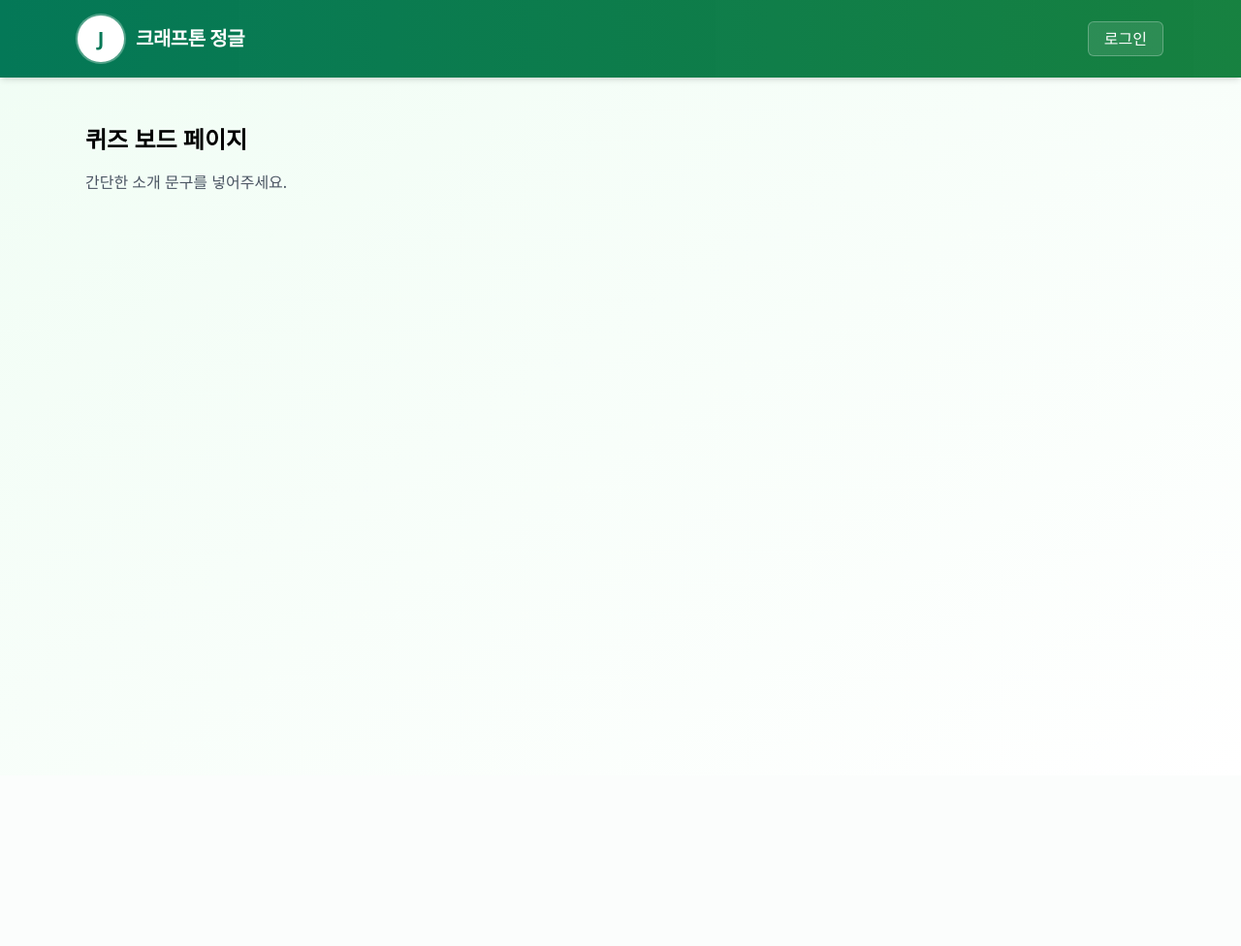
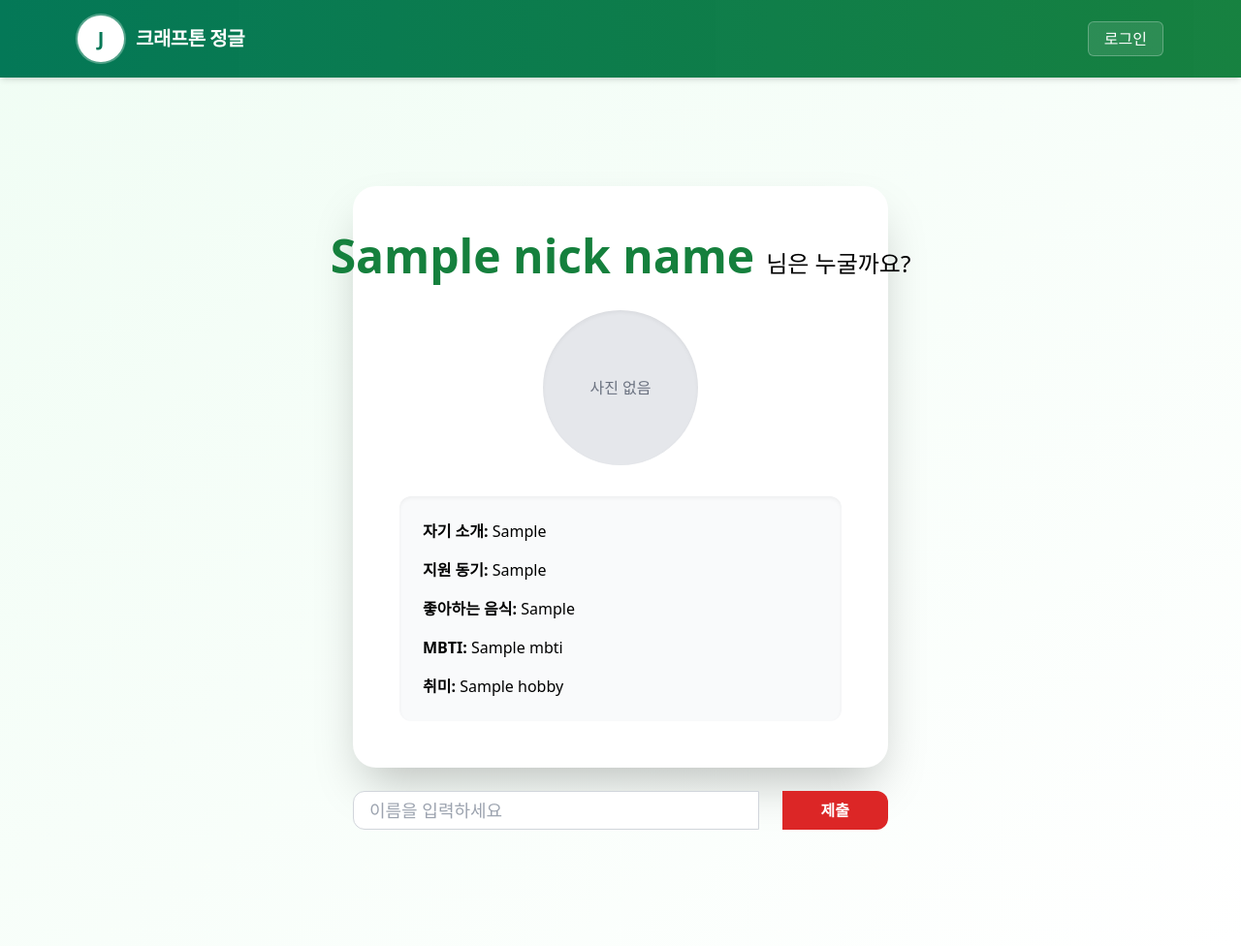
Before and after one commit to Kimhyeog/craftion_jungle_miniproject_team2, a Flask app: template templates/quiz/dashboard.html in a window 1280 px wide. Shown: the whole page at 97% size. Before the commit the page ends 196 px from the top, so only its background shows below. Run offline with Flask 3, Linux system fonts and the light colour scheme; the template is opened without the code that fills it: most values are stand-ins (such as "Sample title", 1, 10 or a date in 2020); some libraries are stand-ins or nearby versions.

Commit message:
250903: quiz & modal 통일'

```diff
--- /dev/null
+++ b/static/dashboard.js
@@ -0,0 +1,27 @@
+document.addEventListener("DOMContentLoaded", () => {
+    const modal = document.getElementById("modal");
+    const modalTitle = document.getElementById("modal-title");
+    const modalMessage = document.getElementById("modal-message");
+    const submitBtn = document.getElementById("submit-btn");
+    const closeBtn = document.getElementById("close-modal");
+    const input = document.querySelector("input[type=text]"); // input 태그 중에서 type="text"인 거 하나 가져오기
+
+    submitBtn.addEventListener("click", () => {
+        const userAnswer = input.value.trim(); // trim ->공백 잘라냄
+        if (userAnswer == correctName)
+        { // 맞추면 이제 안보이게 해야하는데 이걸 어떻게 할지
+            modalTitle.textContent = "🎉 정답입니다!";
+            modalMessage.innerHTML = `${correctName}님을 맞추셨습니다!<br>두 분은 식사를 합시다!!`;
+        }
+        else
+        {
+            modalTitle.textContent = "❌ 오답입니다";
+            modalMessage.textContent = "다시 시도해 보세요!";
+        }
+        modal.classList.remove("hidden"); // 모달 보이기
+    });
+
+    closeBtn.addEventListener("click", () => {
+      modal.classList.add("hidden"); // 모달 숨기기
+    });
+  });
--- a/templates/quiz/dashboard.html
+++ b/templates/quiz/dashboard.html
@@ -1,7 +1,78 @@
 {% extends 'base.html' %}
 {% block content %}
-<section class="space-y-4">
-  <h1 class="text-2xl font-bold">퀴즈 보드 페이지</h1>
-  <p class="text-gray-600">간단한 소개 문구를 넣어주세요.</p>
-</section>
+
+<div class="min-h-screen flex flex-col items-center justify-start pt-16 space-y-6">
+  <!-- 화면의 50% 크기 박스 -->
+  <div class="w-[50%] bg-white rounded-3xl shadow-2xl p-12 flex flex-col items-center">
+
+    <!-- 제목 영역 -->
+    <div class="flex items-end space-x-3 mb-8 whitespace-nowrap">
+      <span class="text-5xl font-extrabold text-green-700">{{ nickName }}</span>
+      <span class="text-2xl text-black">님은 누굴까요?</span>
+    </div>
+
+    <!-- 사진 원형 영역 -->
+    {% if profilePhoto %}
+      <img
+        src="{{ url_for('static', filename=profilePhoto.replace('static/', '')) }}"
+        alt="{{ nickName }}의 프로필 사진"
+        class="w-40 h-40 rounded-full object-cover shadow-lg mb-8"
+      />
+    {% else %}
+      <div class="w-40 h-40 bg-gray-200 rounded-full flex items-center justify-center shadow-inner mb-8">
+        <span class="text-gray-500">사진 없음</span>
+      </div>
+    {% endif %}
+
+    <!-- 추가 정보 영역 (사진 밑에) -->
+    <div class="w-full bg-gray-50 rounded-xl shadow-inner p-6 space-y-4">
+      <p><strong>자기 소개:</strong> {{ selfIntro or "아직 작성 안함" }}</p>
+      <p><strong>지원 동기:</strong> {{ selfMotive or "아직 작성 안함" }}</p>
+      <p><strong>좋아하는 음식:</strong> {{ favoriteFood or "아직 작성 안함" }}</p>
+      <p><strong>MBTI:</strong> {{ mbti or "아직 작성 안함" }}</p>
+      <p><strong>취미:</strong> {{ hobby or "아직 작성 안함" }}</p>
+    </div>
+
+  </div>
+
+  <div class="w-[50%] h-[5vh] flex items-center">
+  <input
+    type="text"
+    placeholder="이름을 입력하세요"
+    class="flex-1 h-full px-4 rounded-l-xl border border-gray-300 text-lg focus:outline-none focus:ring-2 focus:ring-green-500 mr-6"
+  />
+  <button
+    id="submit-btn"
+    type="button"
+    class="h-full px-10 bg-red-600 text-white font-bold rounded-r-xl hover:bg-red-700 transition-colors"
+  >
+    제출
+  </button>
+</div>
+
+  <!-- 모달창 -->
+  <div id="modal" class="fixed inset-0 bg-black bg-opacity-50 flex items-center justify-center hidden">
+    <div class="bg-white rounded-2xl shadow-xl p-8 w-[400px] text-center">
+      <h2 id="modal-title" class="text-2xl font-bold mb-4">정답 제출 완료</h2>
+      <p id="modal-message" class="text-gray-600 mb-6">제출해주셔서 감사합니다!</p>
+      <button
+        id="close-modal"
+        class="px-6 py-2 bg-green-600 text-white rounded-lg hover:bg-green-700 transition-colors"
+      >
+        닫기
+      </button>
+    </div>
+  </div>
+
+</div>
+
 {% endblock %}
+
+
+{% block scripts %}
+<script> // 파일 분리되어있으니까 이렇게 변수 다시 만들어야 js파일로 전달이 됨
+  const correctName = "{{ correctName }}";
+</script>
+
+<script src="{{ url_for('static', filename='dashboard.js') }}"></script>
+{% endblock %}
```
Also changed, not shown: blueprints/quiz.py (+24 -4 lines), static/auth.js (+42 -22 lines), templates/auth/login.html (+13 -0 lines), templates/auth/signup.html (+15 -1 lines).
